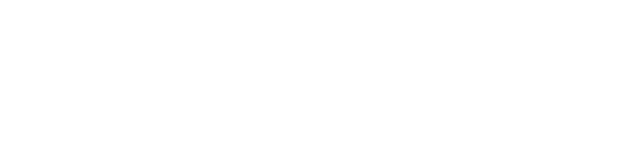
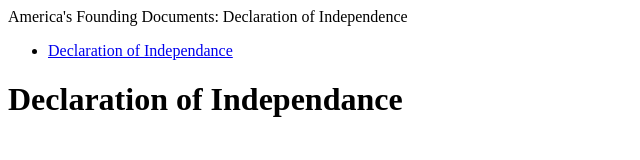
Before and after one commit to Sevastiel/dwdd1600, a plain HTML site: page 03/03follow-along/index.html in a window 1280 px wide. Shown: the whole page, without its empty margins (0-640 px from the left). Drawn offline with Linux system fonts and the light colour scheme.

Commit message:
Continuing on. Saving so I can figure how to download directly.

```diff
--- a/03/03follow-along/index.html
+++ b/03/03follow-along/index.html
@@ -12,15 +12,20 @@
 <body>
     <!-- Yippeee Header-->
     <header>
-
+        <span> America's Founding Documents: Declaration of Independence
+        </span>
     </header>
     <!-- Nav-->
     <nav>
 
+        <ul>
+            <li> <a href="index.html">Declaration of Independance </a></li>
+        </ul>
+
     </nav>
     <!-- ait now content-->
     <main>
-
+        <h1> Declaration of Independance </h1>
     </main>
     <!-- and feets :)-->
     <footer>
```
